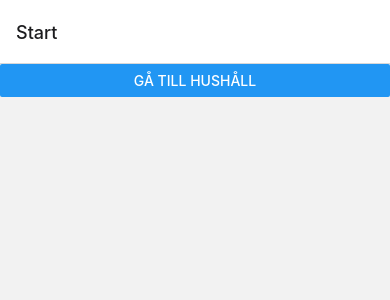
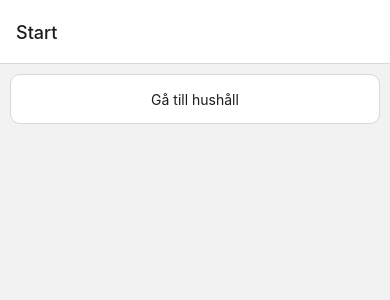
Before and after one commit to ViktorNy/TheHousehold, a React Native app: screen /Start in a window 390 px wide. Shown: the top 300 px of the page. Built offline with nearby package versions, Linux system fonts and the light colour scheme.

Commit message:
add custom navigation button

```diff
--- /dev/null
+++ b/component/CustomNavigateButton.tsx
@@ -0,0 +1,28 @@
+import { useTheme } from "@react-navigation/native";
+import React from "react";
+import { PressableProps, StyleSheet, Text, TouchableOpacity, View } from "react-native";
+
+interface Props{
+    goto: () => void,
+    buttonText: string
+}
+
+export function CustomNavigateButton({goto, buttonText}: Props) {
+    const { colors } = useTheme();
+    return (
+        <TouchableOpacity style={[styles.root, { backgroundColor: colors.primary }, { borderColor: colors.border }, { borderWidth: 1 }]}
+            onPress={goto}>
+            <Text style={{ color: colors.text }}>{buttonText}</Text>
+        </TouchableOpacity>
+    )
+}
+
+const styles = StyleSheet.create({
+    root: {
+        height: 50,
+        borderRadius: 10,
+        margin: 10,
+        justifyContent: 'center',
+        alignItems: 'center'
+    }
+});
--- a/navigation/RootStackNavigator.tsx
+++ b/navigation/RootStackNavigator.tsx
@@ -13,11 +13,11 @@ import StartScreen from "../screens/StartScreen";
 type RootStackParamList = {
   // undefined behöver antagligen ändras :)
   Start: undefined;
-  Household: { user: User, householdId?: string  };
+  Household: { user: User, householdId?: string };
   DistributeChore: undefined;
-  ChoreDetail: {choreId: string, householdId: string};
-  Member: {householdId: string};
-  HouseholdChores: {householdId: string};
+  ChoreDetail: { choreId: string, householdId: string };
+  Member: { householdId: string };
+  HouseholdChores: { householdId: string };
 };
 
 export type RootStackScreenProps<Screen extends keyof RootStackParamList> = NativeStackScreenProps<RootStackParamList, Screen>;
@@ -27,23 +27,28 @@ const Stack = createNativeStackNavigator<RootStackParamList>();
 function RootStackNavigator() {
   const colorScheme = useColorScheme();
 
-  // const MyTheme = {
-  //   ...DarkTheme,
-  //   colors: {
-  //     ...DarkTheme.colors,
-  //     text: 'rgb(255, 255, 255)',
-  //   },
-  // };
+  const DefaultCustomTheme = {
+    ...DefaultTheme,
+    colors: {
+      ...DefaultTheme.colors,
+      primary: 'rgb(255, 255, 255)'
+    },
+  };
+
+  const DarkCutomTheme = {
+    ...DarkTheme,
+    colors: {
+      ...DarkTheme.colors,
+      primary: 'rgb(50, 50, 50)'
+    },
+  };
 
   return (
-    <NavigationContainer theme={colorScheme === 'dark' ? DarkTheme : DefaultTheme}>
+    <NavigationContainer theme={colorScheme === 'dark' ? DarkCutomTheme : DefaultCustomTheme}>
       <Stack.Navigator>
         <Stack.Screen name="Start" component={StartScreen} />
         <Stack.Screen name="Household" component={HouseholdScreen} />
-        <Stack.Screen
-          name="DistributeChore"
-          component={DistributeChoreScreen}
-        />
+        <Stack.Screen name="DistributeChore" component={DistributeChoreScreen} />
         <Stack.Screen name="ChoreDetail" component={ChoreDetailScreen} />
         <Stack.Screen name="Member" component={MemberScreen} />
         <Stack.Screen name="HouseholdChores" component={HouseholdChoresScreen} />
--- a/screens/HouseholdScreen.tsx
+++ b/screens/HouseholdScreen.tsx
@@ -1,6 +1,7 @@
 import { useTheme } from "@react-navigation/native";
 import React from "react";
 import { Button, FlatList, Text, TouchableOpacity, View } from "react-native";
+import { CustomNavigateButton } from "../component/CustomNavigateButton";
 import { RootStackScreenProps } from "../navigation/RootStackNavigator";
 import { getAllHouseholdsByUserIdSelector } from "../store/household/householdSelectors";
 import { useAppSelector } from "../store/store";
@@ -23,13 +24,7 @@ export default function HouseholdScreen({ navigation, route }: RootStackScreenPr
                 <FlatList
                     data={houseHoldChores}
                     renderItem={({ item }) => (
-                        <TouchableOpacity
-                            onPress={() =>
-                                navigation.navigate("ChoreDetail", { choreId: item.id, householdId: currentHousehold.id })
-                            }
-                        >
-                            <Text style={[{ color: colors.text }]}>{item.name}</Text>
-                        </TouchableOpacity>
+                        <CustomNavigateButton buttonText={item.name} goto={() => navigation.navigate("ChoreDetail", { choreId: item.id, householdId: currentHousehold.id })} />
                     )}
                 />
                 <Button
@@ -59,11 +54,7 @@ export default function HouseholdScreen({ navigation, route }: RootStackScreenPr
                             </TouchableOpacity>
 
                             {item.chores.map(chore => {
-                                return <TouchableOpacity key={chore.id} onPress={() => (
-                                    navigation.navigate("ChoreDetail", { choreId: chore.id, householdId: item.id })
-                                )}>
-                                    <Text style={[{ color: colors.text }]}>{chore.name}</Text>
-                                </TouchableOpacity>
+                                return <CustomNavigateButton key={chore.id} buttonText={chore.name} goto={() => navigation.navigate("ChoreDetail", { choreId: chore.id, householdId: item.id })} />
                             })}
                         </View>
                     )}
--- a/screens/StartScreen.tsx
+++ b/screens/StartScreen.tsx
@@ -1,12 +1,16 @@
+import { useTheme } from "@react-navigation/native";
 import React from "react";
 import { Button, Text, View } from "react-native";
+import { CustomNavigateButton } from "../component/CustomNavigateButton";
 import { mockedUserData } from "../data/data";
 import { RootStackScreenProps } from "../navigation/RootStackNavigator";
 
 export default function StartScreen({ navigation }: RootStackScreenProps<"Start">) {
     const newUser = mockedUserData[1];
+    const { colors } = useTheme();
     return (
-
-        <Button title="Gå till hushåll" onPress={() => navigation.navigate("Household", { user: newUser })}></Button>
+        <View>
+            <CustomNavigateButton buttonText="Gå till hushåll" goto={() => navigation.navigate("Household", { user: newUser }) }/>
+        </View>
     );
 }
```
